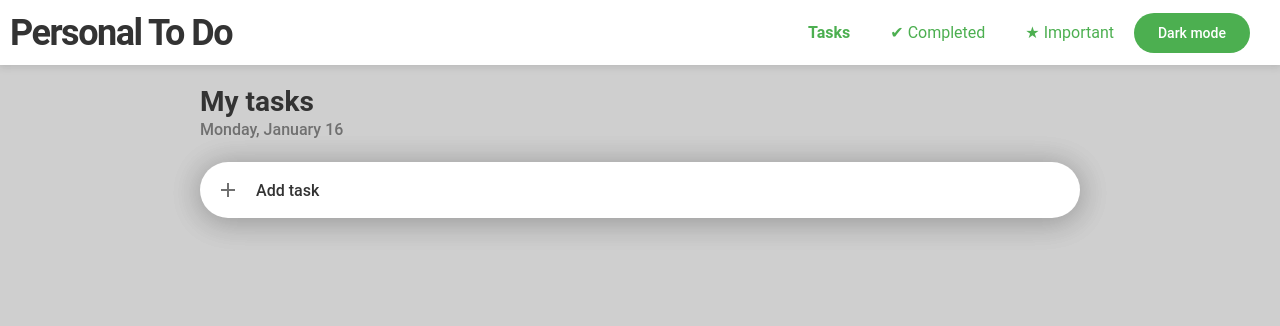
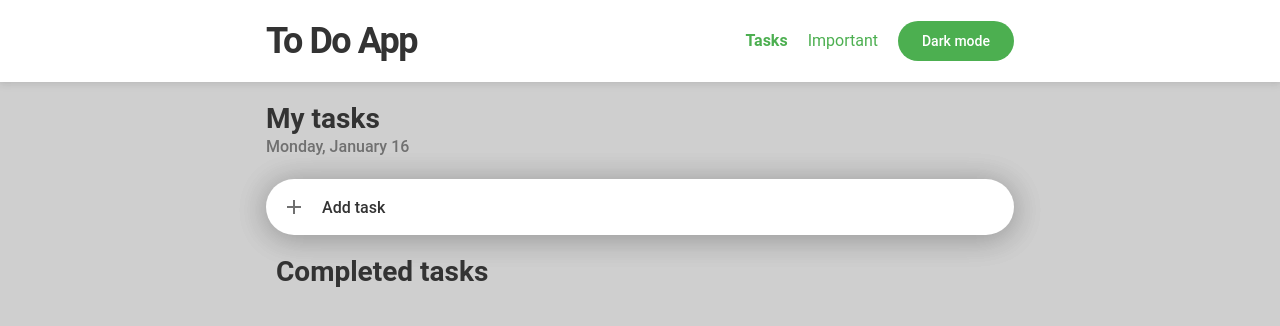
Before and after one commit to alexb017/todo-react-app, a React (Create React App) app: page / in a window 1280 px wide. Shown: the top 326 px of the page. Built offline with nearby package versions, Linux system fonts and the light colour scheme.

Commit message:
some changes

```diff
--- a/package.json
+++ b/package.json
@@ -10,6 +10,7 @@
     "react": "^18.2.0",
     "react-datepicker": "^4.8.0",
     "react-dom": "^18.2.0",
+    "react-hot-toast": "^2.4.0",
     "react-router-dom": "^6.6.2",
     "react-scripts": "5.0.1",
     "web-vitals": "^2.1.4"
--- a/public/index.html
+++ b/public/index.html
@@ -2,14 +2,14 @@
 <html lang="en">
   <head>
     <meta charset="utf-8" />
-    <link rel="icon" href="%PUBLIC_URL%/favicon.ico" />
+    <!-- <link rel="icon" href="%PUBLIC_URL%/favicon.ico" /> -->
     <meta name="viewport" content="width=device-width, initial-scale=1" />
     <meta name="theme-color" content="#000000" />
     <meta
       name="description"
       content="Web site created using create-react-app"
     />
-    <link rel="apple-touch-icon" href="%PUBLIC_URL%/logo192.png" />
+    <!-- <link rel="apple-touch-icon" href="%PUBLIC_URL%/logo192.png" /> -->
     <!--
       manifest.json provides metadata used when your web app is installed on a
       user's mobile device or desktop. See https://developers.google.com/web/fundamentals/web-app-manifest/
@@ -24,7 +24,7 @@
       work correctly both with client-side routing and a non-root public URL.
       Learn how to configure a non-root public URL by running `npm run build`.
     -->
-    <title>React App</title>
+    <title>Todo React App</title>
   </head>
   <body>
     <noscript>You need to enable JavaScript to run this app.</noscript>
--- a/src/App.css
+++ b/src/App.css
@@ -30,6 +30,10 @@
   color: var(--white);
   stroke: var(--secondary);
 }
+.btn-is-important {
+  color: var(--primary);
+  stroke: var(--primary);
+}
 .btn-important:hover {
   color: var(--primary);
   stroke: var(--primary);
@@ -40,15 +44,18 @@
   background-color: var(--white);
   box-shadow: 0px 3px 7px 1px rgba(0, 0, 0, 0.07),
     0px -3px 7px 1px rgba(0, 0, 0, 0.07);
+}
+.navbar-content {
   display: flex;
   align-items: center;
   justify-content: space-between;
-  padding: 10px;
+  padding: 20px 10px;
+  max-width: 768px;
+  margin: 0 auto;
 }
 .navbar ul {
   list-style-type: none;
   overflow: hidden;
-  padding-right: 20px;
   text-align: center;
 }
 
@@ -60,9 +67,11 @@
   text-decoration: none;
   color: var(--primary);
   display: inline-block;
-  padding: 13px 20px;
   font-weight: 400;
   transition: color 0.1s ease-in;
+}
+.nav-item a:nth-child(-n + 2) {
+  margin-right: 20px;
 }
 
 .nav-item:hover a {
@@ -75,7 +84,7 @@
 
 /* Container */
 .container {
-  max-width: 900px;
+  max-width: 768px;
   margin: 0 auto;
 }
 
@@ -92,9 +101,8 @@
 .completed-content {
   padding: 20px 10px;
 }
-.completed-content p {
-  font-weight: 500;
-  color: var(--secondary-dark);
+.completed-content h2 {
+  margin-bottom: 20px;
 }
 
 /* Inputs */
@@ -223,6 +231,9 @@
 .important-content {
   padding: 20px 10px;
 }
+.important-content h2 {
+  margin-bottom: 20px;
+}
 
 /* Todo */
 .todo-content {
--- a/src/App.js
+++ b/src/App.js
@@ -5,6 +5,7 @@ import Todos from './Components/Todos.js';
 import Completed from './Components/Completed.js';
 import Important from './Components/Important.js';
 import './App.css';
+import { Toaster } from 'react-hot-toast';
 
 function App() {
   const [todos, setTodos] = useState(() => {
@@ -58,6 +59,16 @@ function App() {
     setTodos(updateTodos);
   }
 
+  function handleTodoIsImportant(id) {
+    const updateTodos = todos.map((todo) => {
+      if (todo.id === id) {
+        return { ...todo, isImportant: !todo.isImportant };
+      }
+      return todo;
+    });
+    setTodos(updateTodos);
+  }
+
   function handleTodoDelete(id) {
     const updateTodos = todos.filter((todo) => todo.id !== id);
     setTodos(updateTodos);
@@ -78,6 +89,7 @@ function App() {
                     onTodoAdd={handleTodoAdd}
                     onTodoDelete={handleTodoDelete}
                     onTodoIsCompleted={handleTodoIsCompleted}
+                    onTodoIsImportant={handleTodoIsImportant}
                   />
                 }
               ></Route>
@@ -91,10 +103,19 @@ function App() {
                   />
                 }
               ></Route>
-              <Route path="/important" element={<Important />}></Route>
+              <Route
+                path="/important"
+                element={
+                  <Important
+                    todos={todos}
+                    onTodoIsImportant={handleTodoIsImportant}
+                  />
+                }
+              ></Route>
             </Routes>
           </div>
         </main>
+        <Toaster />
       </BrowserRouter>
     </>
   );
--- a/src/Components/Completed.js
+++ b/src/Components/Completed.js
@@ -5,7 +5,7 @@ export default function Completed(props) {
   return (
     <>
       <div className="completed-content">
-        <h2>&#10004; Completed tasks</h2>
+        <h2>Completed tasks</h2>
         {todos.map((todo, index) => {
           if (todo.isCompleted) {
             return (
--- a/src/Components/Important.js
+++ b/src/Components/Important.js
@@ -1,8 +1,23 @@
-export default function Important() {
+import Todo from './Todo';
+
+export default function Important(props) {
+  const { todos } = props;
   return (
     <>
       <div className="important-content">
-        <h2>&#9733; Important tasks</h2>
+        <h2>Important tasks</h2>
+        {todos.map((todo, index) => {
+          if (todo.isImportant) {
+            return (
+              <Todo
+                key={index}
+                details={todo}
+                onTodoIsCompleted={props.onTodoIsCompleted}
+                onTodoDelete={props.onTodoDelete}
+              />
+            );
+          }
+        })}
       </div>
     </>
   );
--- a/src/Components/Navbar.js
+++ b/src/Components/Navbar.js
@@ -5,7 +5,8 @@ export default function Navbar(props) {
   return (
     <>
       <nav className="navbar">
-        <h1>Personal To Do</h1>
+        <div className="navbar-content">
+          <h1>To Do App</h1>
           <ul>
             <li className="nav-item">
               <NavLink
@@ -15,20 +16,20 @@ export default function Navbar(props) {
                 Tasks
               </NavLink>
             </li>
-          <li className="nav-item">
+            {/* <li className="nav-item">
               <NavLink
                 to="/completed"
                 className={({ isActive }) => (isActive ? 'active' : '')}
               >
-              &#10004; Completed
+                Completed
               </NavLink>
-          </li>
+            </li> */}
             <li className="nav-item">
               <NavLink
                 to="/important"
                 className={({ isActive }) => (isActive ? 'active' : '')}
               >
-              &#9733; Important
+                Important
               </NavLink>
             </li>
             <li className="nav-item">
@@ -37,6 +38,7 @@ export default function Navbar(props) {
               </Button>
             </li>
           </ul>
+        </div>
       </nav>
     </>
   );
--- a/src/Components/Todo.js
+++ b/src/Components/Todo.js
@@ -1,8 +1,30 @@
 import Input from './Input.js';
 import Button from './Button.js';
+import toast from 'react-hot-toast';
 
 export default function Todo(props) {
   const { details } = props;
+
+  function todoIsCompleted() {
+    props.onTodoIsCompleted(details.id);
+
+    if (!details.isCompleted) {
+      toast.success('Task completed!');
+    } else {
+      toast.success('Task uncompleted!');
+    }
+  }
+
+  function todoDelete() {
+    props.onTodoDelete(details.id);
+    toast.success('Task deleted!');
+  }
+
+  function todoIsImportant() {
+    props.onTodoIsImportant(details.id);
+    toast.success('Task added as important!');
+  }
+
   return (
     <>
       <div className="todo-content">
@@ -14,7 +36,7 @@ export default function Todo(props) {
                 ? 'input-checkbox'
                 : 'input-checkbox-completed'
             }
-            onClick={() => props.onTodoIsCompleted(details.id)}
+            onClick={todoIsCompleted}
           />
         </div>
         <div>
@@ -28,13 +50,15 @@ export default function Todo(props) {
           <p className="todo-date">{details.formatedDate}</p>
         </div>
         <div className="todo-settings">
-          <Button
-            className="btn-delete"
-            onClick={() => props.onTodoDelete(details.id)}
-          >
+          <Button className="btn-delete" onClick={todoDelete}>
             Delete task
           </Button>
-          <Button className="btn-important">
+          <Button
+            className={
+              !details.isImportant ? 'btn-important' : 'btn-is-important'
+            }
+            onClick={todoIsImportant}
+          >
             <svg
               xmlns="http://www.w3.org/2000/svg"
               viewBox="0 0 24 24"
--- a/src/Components/Todos.js
+++ b/src/Components/Todos.js
@@ -42,6 +42,7 @@ export default function Todos(props) {
         entry,
         formatedDate,
         isCompleted: false,
+        isImportant: false,
       });
     }
     setEntry('');
@@ -75,7 +76,7 @@ export default function Todos(props) {
         </div>
         <div className="todos-grid">
           {props.todos.map((todo, index) => {
-            if (!todo.isCompleted) {
+            if (!todo.isCompleted && !todo.isImportant) {
               return (
                 <Todo
                   key={index}
@@ -83,6 +84,22 @@ export default function Todos(props) {
                   onTodoIsCompleted={props.onTodoIsCompleted}
                   onTodoDelete={props.onTodoDelete}
                   startDate={startDate}
+                  onTodoIsImportant={props.onTodoIsImportant}
+                />
+              );
+            }
+          })}
+        </div>
+        <div className="completed-content">
+          <h2>Completed tasks</h2>
+          {props.todos.map((todo, index) => {
+            if (todo.isCompleted) {
+              return (
+                <Todo
+                  key={index}
+                  details={todo}
+                  onTodoIsCompleted={props.onTodoIsCompleted}
+                  onTodoDelete={props.onTodoDelete}
                 />
               );
             }
```
Also changed, not shown: 1 other file (tests, documents, lock files or other folders). Lines whose indentation alone changed are shown as unchanged.
